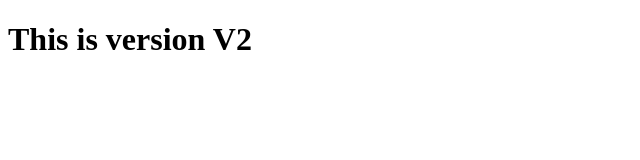
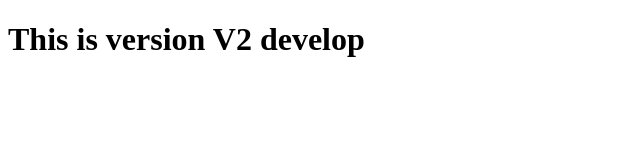
Before and after one commit to archi2503/gitrepo, a plain HTML site: page index.html in a window 1280 px wide. Shown: the whole page, without its empty margins (0-640 px from the left). Drawn offline with Linux system fonts and the light colour scheme.

Commit message:
this is version v2 develop

```diff
--- a/index.html
+++ b/index.html
@@ -6,6 +6,6 @@
     <title>Document</title>
 </head>
 <body>
-    <h1>This is version V2</h1>
+    <h1>This is version V2 develop</h1>
 </body>
 </html>
```
